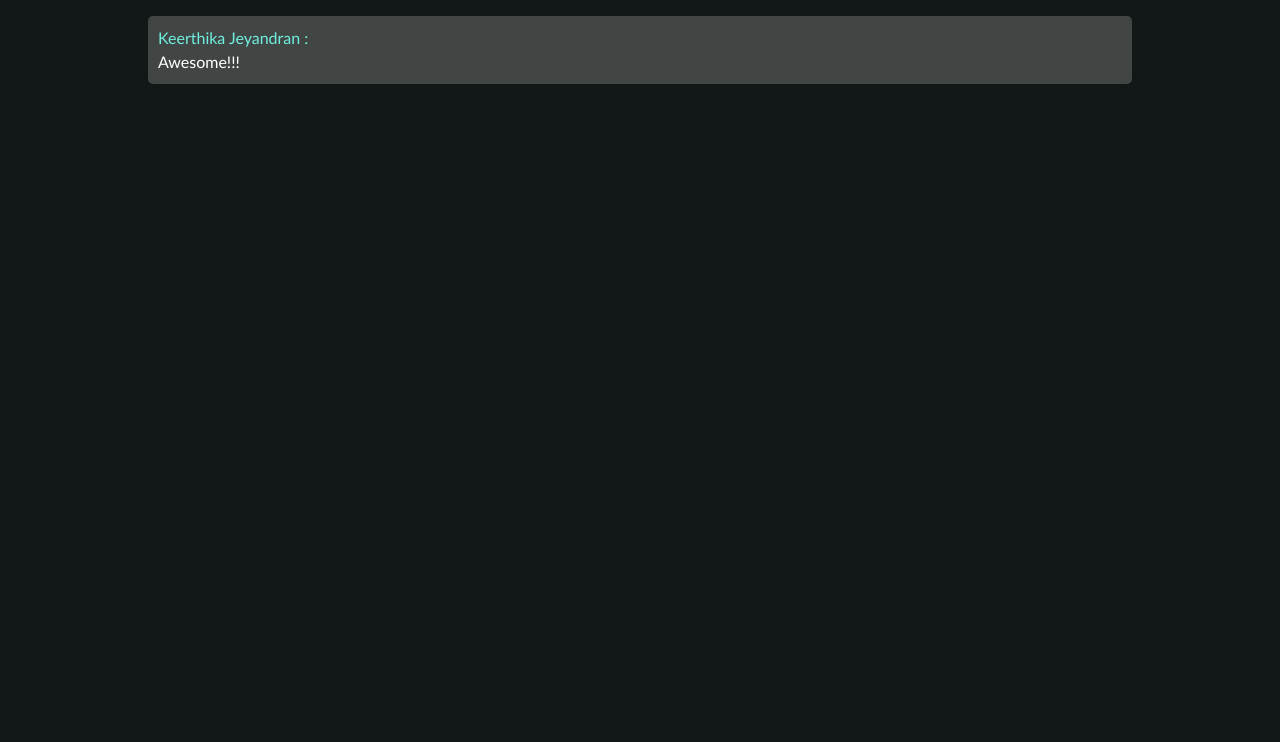
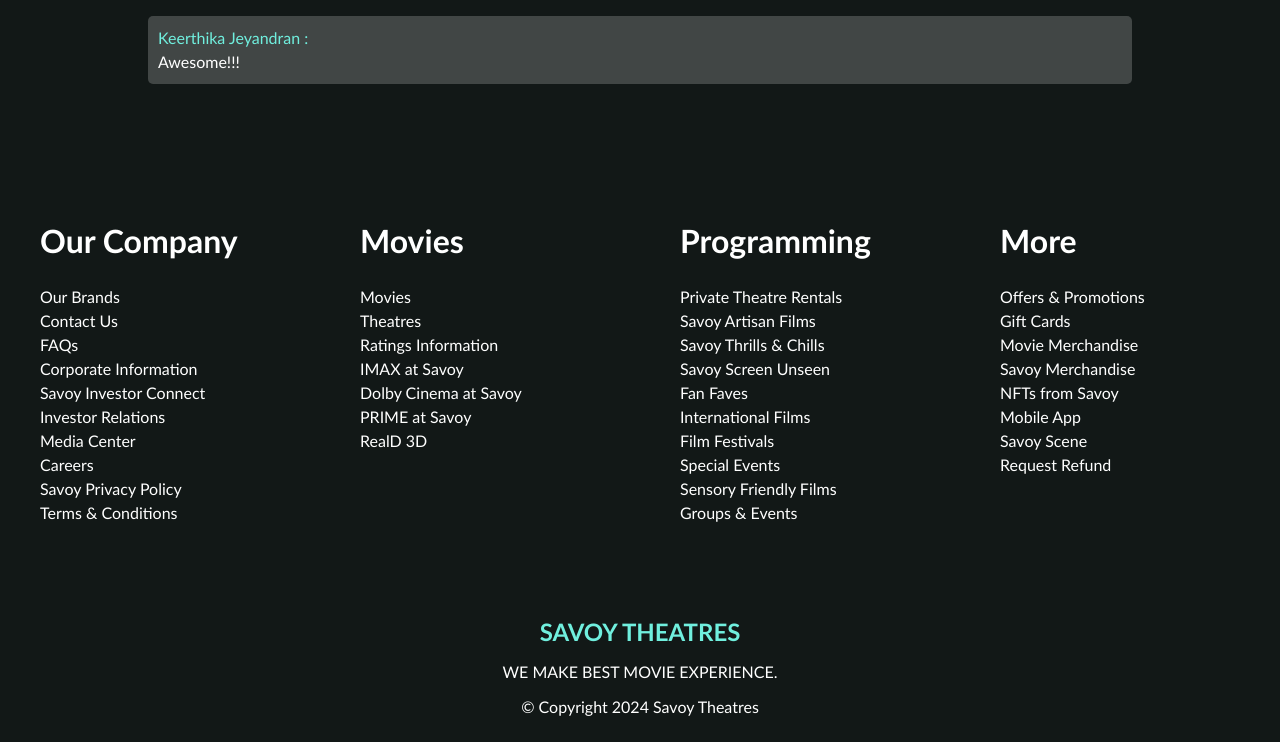
Before and after one commit to Keerthika04/savoy_theatre, a PHP site: page /php/movie_details.php?movie=m001 in a window 1280 px wide. Shown: the part 1756-2498 px from the top of the page. Before the commit the page ends 1840 px from the top, so only its background shows below. Run offline with PHP 8.4, Linux system fonts and the light colour scheme; data comes from the database, SQL or seed files in the repository; some web fonts are replaced.

Commit message:
Feat: movie_details footer

```diff
--- a/php/movie_details.php
+++ b/php/movie_details.php
@@ -186,7 +186,7 @@ if ($_SERVER["REQUEST_METHOD"] == "POST" && isset($_POST['submit_feedback'])) {
                 if ($feedback_query->num_rows > 0) {
                     while ($feedback_row = $feedback_query->fetch_assoc()) {
             ?>
-                    <p><span><?php echo htmlspecialchars($feedback_row["first_name"] . " " . $feedback_row["last_name"] . " : ") ?> </span><br><?php echo htmlspecialchars( $feedback_row['feedbacks']); ?></p>
+                    <p><span><?php echo htmlspecialchars($feedback_row["first_name"] . " " . $feedback_row["last_name"] . " : ") ?> </span><br><?php echo htmlspecialchars($feedback_row['feedbacks']); ?></p>
             <?php
                     }
                 } else {
@@ -199,6 +199,71 @@ if ($_SERVER["REQUEST_METHOD"] == "POST" && isset($_POST['submit_feedback'])) {
 <?php }
         } ?>
 
+<!-- Footer -->
+<div class="links">
+    <div class="column">
+        <h2>Our Company</h2>
+        <ul>
+            <li>Our Brands</li>
+            <li>Contact Us</li>
+            <li>FAQs</li>
+            <li>Corporate Information</li>
+            <li>Savoy Investor Connect</li>
+            <li>Investor Relations</li>
+            <li>Media Center</li>
+            <li>Careers</li>
+            <li>Savoy Privacy Policy</li>
+            <li>Terms & Conditions</li>
+        </ul>
+    </div>
+    <div class="column">
+        <h2>Movies</h2>
+        <ul>
+            <li>Movies</li>
+            <li>Theatres</li>
+            <li>Ratings Information</li>
+            <li>IMAX at Savoy</li>
+            <li>Dolby Cinema at Savoy</li>
+            <li>PRIME at Savoy</li>
+            <li>RealD 3D</li>
+        </ul>
+    </div>
+    <div class="column">
+        <h2>Programming</h2>
+        <ul>
+            <li>Private Theatre Rentals</li>
+            <li>Savoy Artisan Films</li>
+            <li>Savoy Thrills & Chills</li>
+            <li>Savoy Screen Unseen</li>
+            <li>Fan Faves</li>
+            <li>International Films</li>
+            <li>Film Festivals</li>
+            <li>Special Events</li>
+            <li>Sensory Friendly Films</li>
+            <li>Groups & Events</li>
+        </ul>
+    </div>
+    <div class="column">
+        <h2>More</h2>
+        <ul>
+            <li>Offers & Promotions</li>
+            <li>Gift Cards</li>
+            <li>Movie Merchandise</li>
+            <li>Savoy Merchandise</li>
+            <li>NFTs from Savoy</li>
+            <li>Mobile App</li>
+            <li>Savoy Scene</li>
+            <li>Request Refund</li>
+        </ul>
+    </div>
+</div>
+
+<footer class="footer">
+    <div class="logo">SAVOY THEATRES</div>
+    <p>WE MAKE BEST MOVIE EXPERIENCE.</p>
+    <p>&copy; Copyright 2024 Savoy Theatres</p>
+</footer>
+
 </body>
 <script src="https://unpkg.com/swiper/swiper-bundle.min.js"></script>
 <script src="../js/script.js"></script>
```
